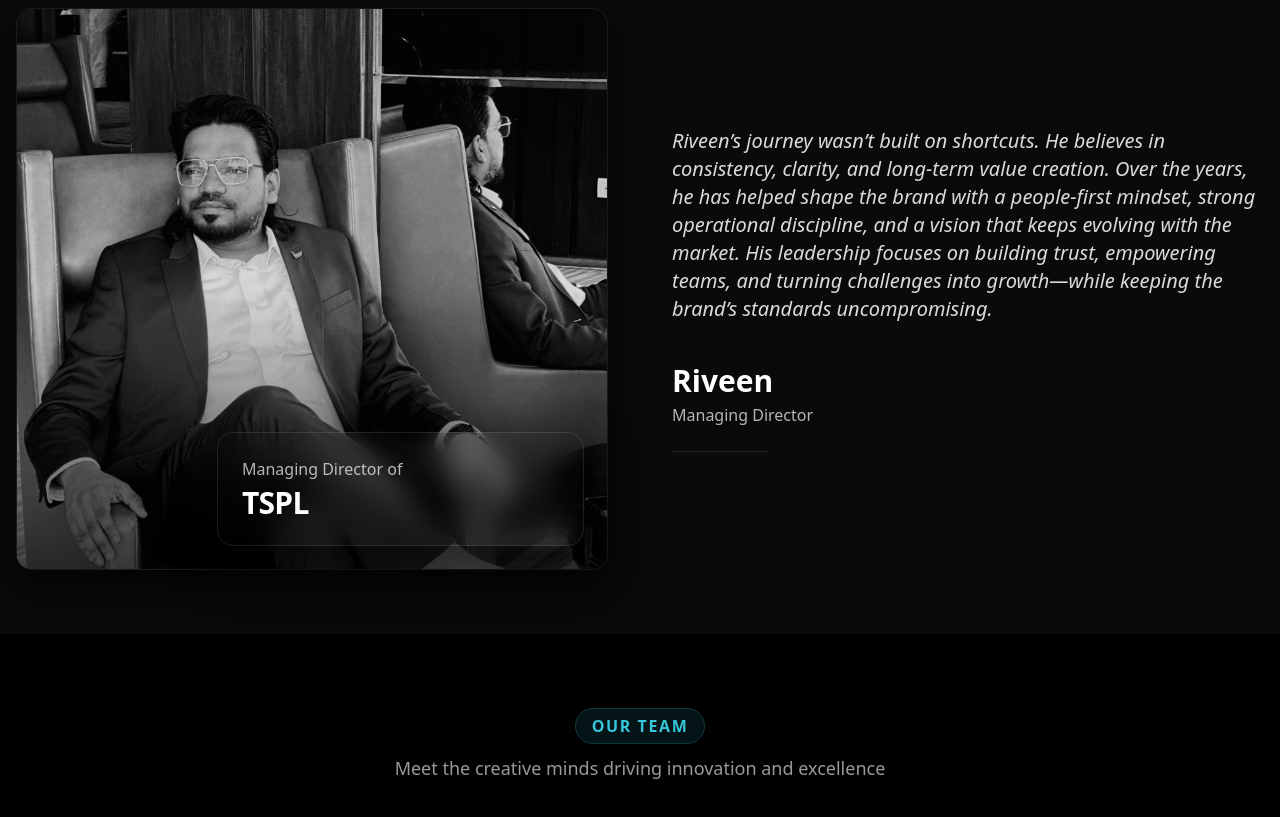
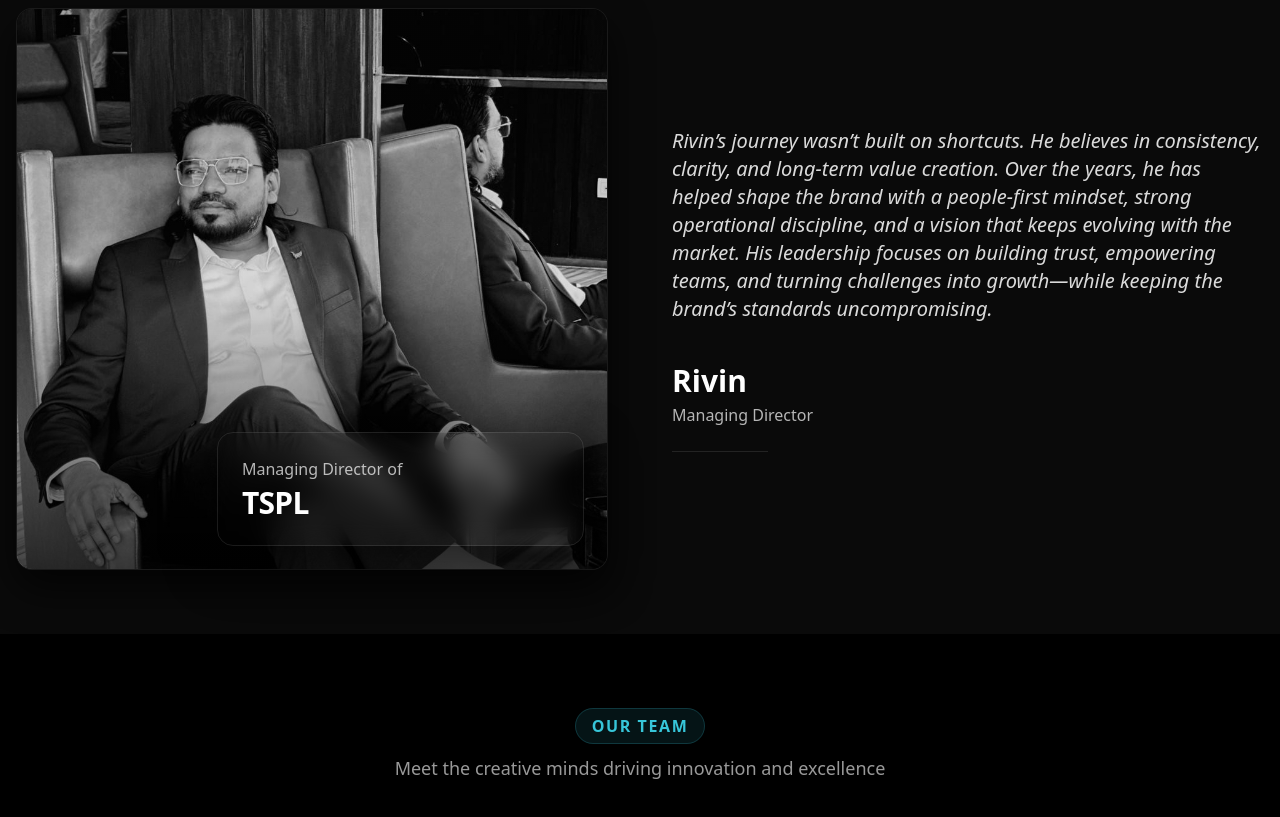
Before and after one commit to Ashik3031/tele, a React (Vite) app in the folder telestation/: page /about in a window 1280 px wide. Shown: the part 960-1777 px from the top of the page. Built offline with nearby package versions, Linux system fonts and the light colour scheme; no server answers.

Commit message:
name changed

```diff
--- a/telestation/src/Components/about/CeoVisionSection.jsx
+++ b/telestation/src/Components/about/CeoVisionSection.jsx
@@ -2,7 +2,7 @@ import React from "react";
 
 export default function CeoVisionSection() {
   const person = {
-    name: "Riveen",
+    name: "Rivin",
     role: "Managing Director",
     image: "/image/manager1.jpeg",
   };
@@ -51,7 +51,7 @@ export default function CeoVisionSection() {
           {/* RIGHT */}
           <div className="text-white w-full max-w-[640px] mx-auto lg:mx-0">
             <p className="text-white/85 italic leading-relaxed text-base md:text-lg lg:text-xl">
-              Riveen’s journey wasn’t built on shortcuts. He believes in
+              Rivin’s journey wasn’t built on shortcuts. He believes in
               consistency, clarity, and long-term value creation. Over the
               years, he has helped shape the brand with a people-first mindset,
               strong operational discipline, and a vision that keeps evolving
```
